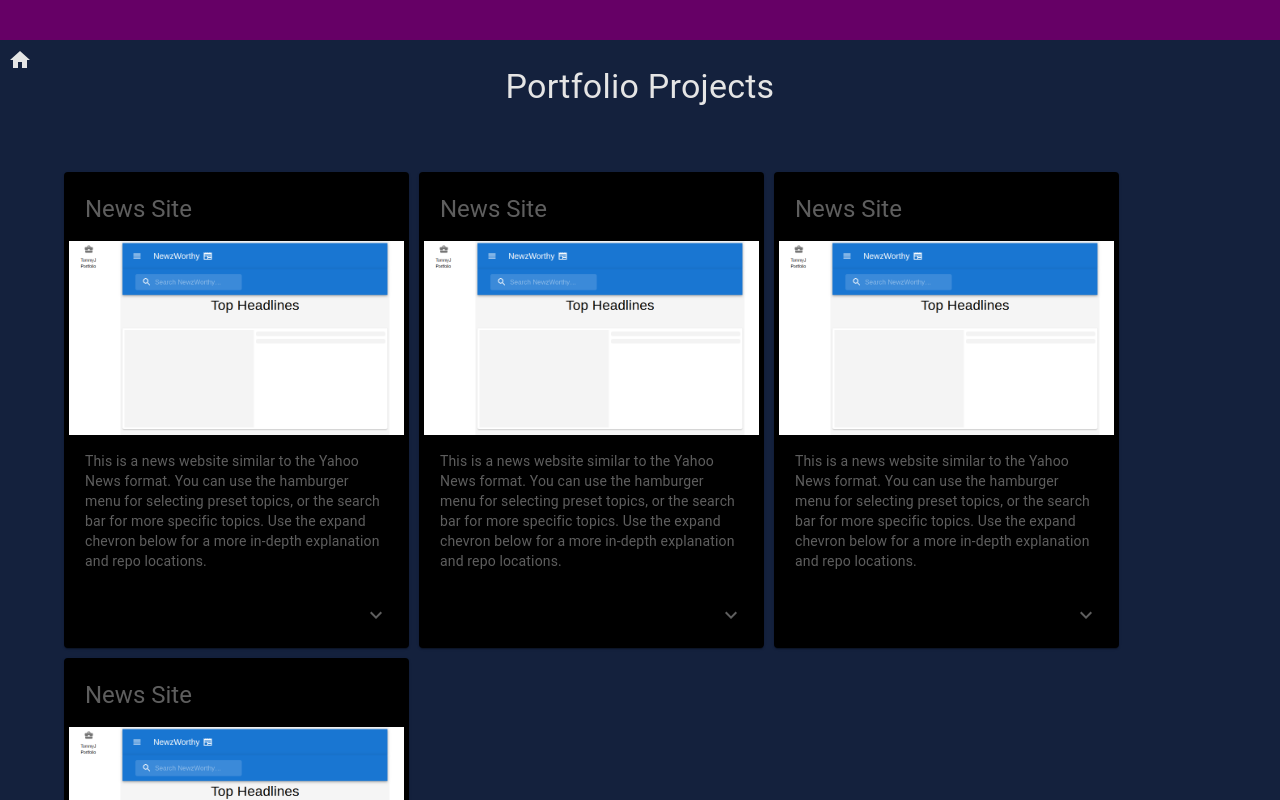
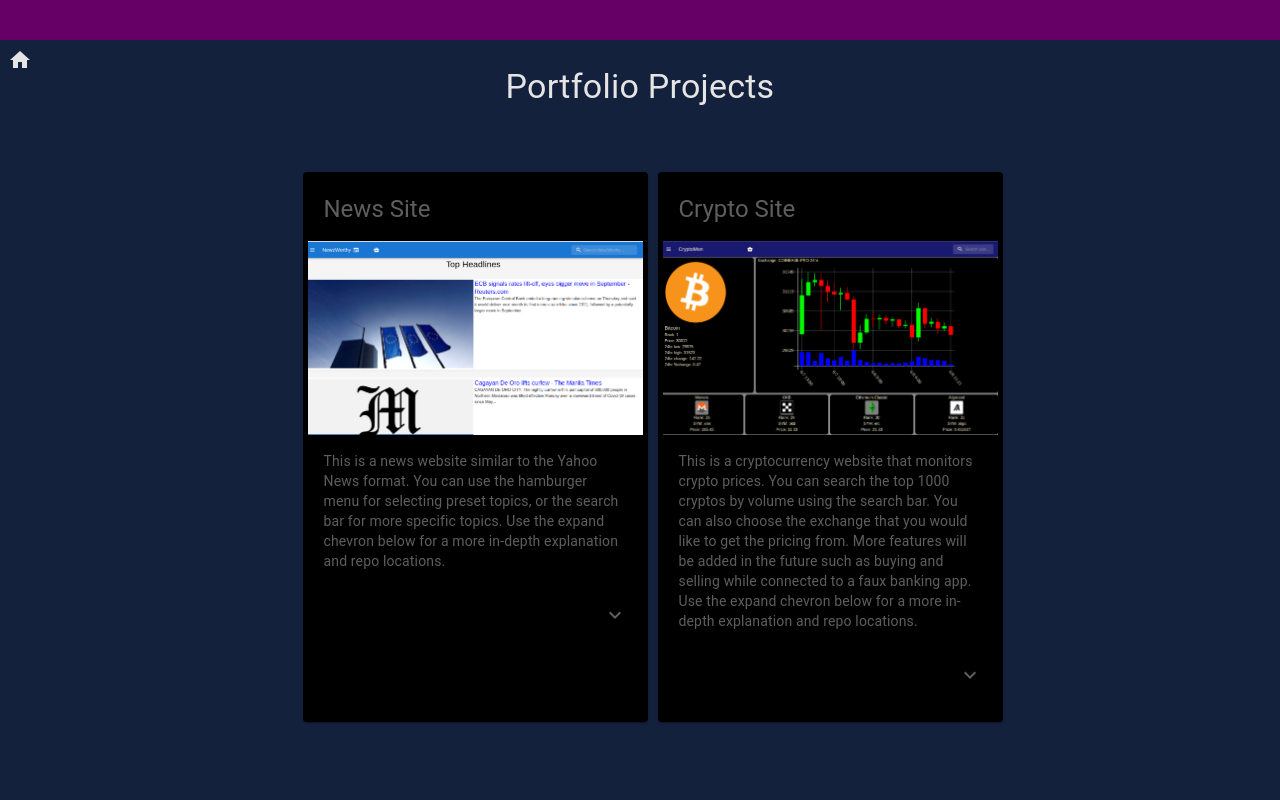
Before and after one commit to tommyj99/tommyj-site, a Next.js app: page /portfolio in a window 1280 px wide. Shown: the top 800 px of the page. Built offline with nearby package versions, Linux system fonts and the light colour scheme.

Commit message:
fixed previews

```diff
--- a/components/WebsitePreview.js
+++ b/components/WebsitePreview.js
@@ -39,6 +39,7 @@ const WebsitePreview = (props) => {
     >
       <Card
         sx={{
+          minHeight: 550,
           maxWidth: 345,
           padding: "5px",
           backgroundColor: "black",
@@ -76,7 +77,7 @@ const WebsitePreview = (props) => {
             </Typography>
             <a href={props.frontEndRepo}>
               <Typography className={styles.a}>
-                Link to front end in GitHub Repository
+                Link to code in GitHub Repository
               </Typography>
             </a>
           </CardContent>
--- a/components/descriptions.js
+++ b/components/descriptions.js
@@ -11,6 +11,24 @@ export const newsSiteExplanation =
   "the server to work within the front end folder structure and not have to be hosted " +
   "separately. Axios is used to make the API calls and NextJs is used to resolve cors and return " +
   "api data from a cache, while automatically revalidating that cache behind the scenes. " +
-  "This makes the rendering very fast after the first call to the API.";
+  "This makes the rendering very fast after the first call to the API. NextJs is a great library for " +
+  "search engine optimization";
 
-export const newsSiteFrontEndRepo = "https://github.com/tommyj99/news-site.git";
+export const newsSiteRepo = "https://github.com/tommyj99/news-site.git";
+
+export const cryptoSiteDescription =
+  "This is a cryptocurrency website that monitors crypto prices. " +
+  "You can search the top 1000 cryptos by volume using the search bar. You can also choose the exchange " +
+  "that you would like to get the pricing from. More features will be added in the future such as " +
+  "buying and selling while connected to a faux banking app. Use the expand chevron below for a more " +
+  "in-depth explanation and repo locations.";
+
+export const cryptoSiteExplanation =
+  "This project was built using React with NextJs and uses the free CoinGecko " +
+  "and CryptoWatch API's. It uses Redux to manage state and NextJs to manage the routing from the initial async " +
+  "thunk call to an express type server file which resolves cors. This also allows the express type backend  " +
+  "file to work withing the frontend folder structure and not have to be hosted seperately. NextJs also allows for " +
+  "faster loading of the static components. NextJs is a great library for search engine optimization";
+
+export const cryptoSiteRepo =
+  "https://github.com/tommyj99/my-crypto-dashboard.git";
--- a/pages/portfolio.js
+++ b/pages/portfolio.js
@@ -8,8 +8,10 @@ import WebsitePreview from "../components/WebsitePreview";
 import {
   newsSiteDescription,
   newsSiteExplanation,
-  newsSiteFrontEndRepo,
-  newsSiteBackEndRepo,
+  newsSiteRepo,
+  cryptoSiteDescription,
+  cryptoSiteExplanation,
+  cryptoSiteRepo,
 } from "../components/descriptions";
 const Portfolio = () => {
   const router = useRouter();
@@ -56,11 +58,11 @@ const Portfolio = () => {
         </Typography>
       </Box>
       <Box
+        justifyContent={"center"}
         style={{
           display: "flex",
           flexWrap: "wrap",
-          alignItems: "left",
-          paddingLeft: "5%",
+          paddingLeft: "35px",
           width: "100%",
           minHeight: "100vh",
         }}
@@ -72,38 +74,18 @@ const Portfolio = () => {
           altText={"News Site image"}
           description={newsSiteDescription}
           explanation={newsSiteExplanation}
-          frontEndRepo={newsSiteFrontEndRepo}
-          backEndRepo={newsSiteBackEndRepo}
+          frontEndRepo={newsSiteRepo}
+          backEndRepo={null}
         />
         <WebsitePreview
-          image={"/NewsSite.png"}
-          url={"https://news-site-tommyj99.vercel.app/"}
-          title={"News Site"}
-          altText={"News Site image"}
-          description={newsSiteDescription}
-          explanation={newsSiteExplanation}
-          frontEndRepo={newsSiteFrontEndRepo}
-          backEndRepo={newsSiteBackEndRepo}
-        />
-        <WebsitePreview
-          image={"/NewsSite.png"}
-          url={"https://news-site-tommyj99.vercel.app/"}
-          title={"News Site"}
-          altText={"News Site image"}
-          description={newsSiteDescription}
-          explanation={newsSiteExplanation}
-          frontEndRepo={newsSiteFrontEndRepo}
-          backEndRepo={newsSiteBackEndRepo}
-        />
-        <WebsitePreview
-          image={"/NewsSite.png"}
-          url={"https://news-site-tommyj99.vercel.app/"}
-          title={"News Site"}
-          altText={"News Site image"}
-          description={newsSiteDescription}
-          explanation={newsSiteExplanation}
-          frontEndRepo={newsSiteFrontEndRepo}
-          backEndRepo={newsSiteBackEndRepo}
+          image={"/CryptoDashboard.png"}
+          url={"https://my-crypto-dashboard.vercel.app/"}
+          title={"Crypto Site"}
+          altText={"Crypto Site image"}
+          description={cryptoSiteDescription}
+          explanation={cryptoSiteExplanation}
+          frontEndRepo={cryptoSiteRepo}
+          backEndRepo={null}
         />
       </Box>
     </Box>
```
Also changed, not shown: public/CryptoDashboard.png (added), public/NewsSite.png.
